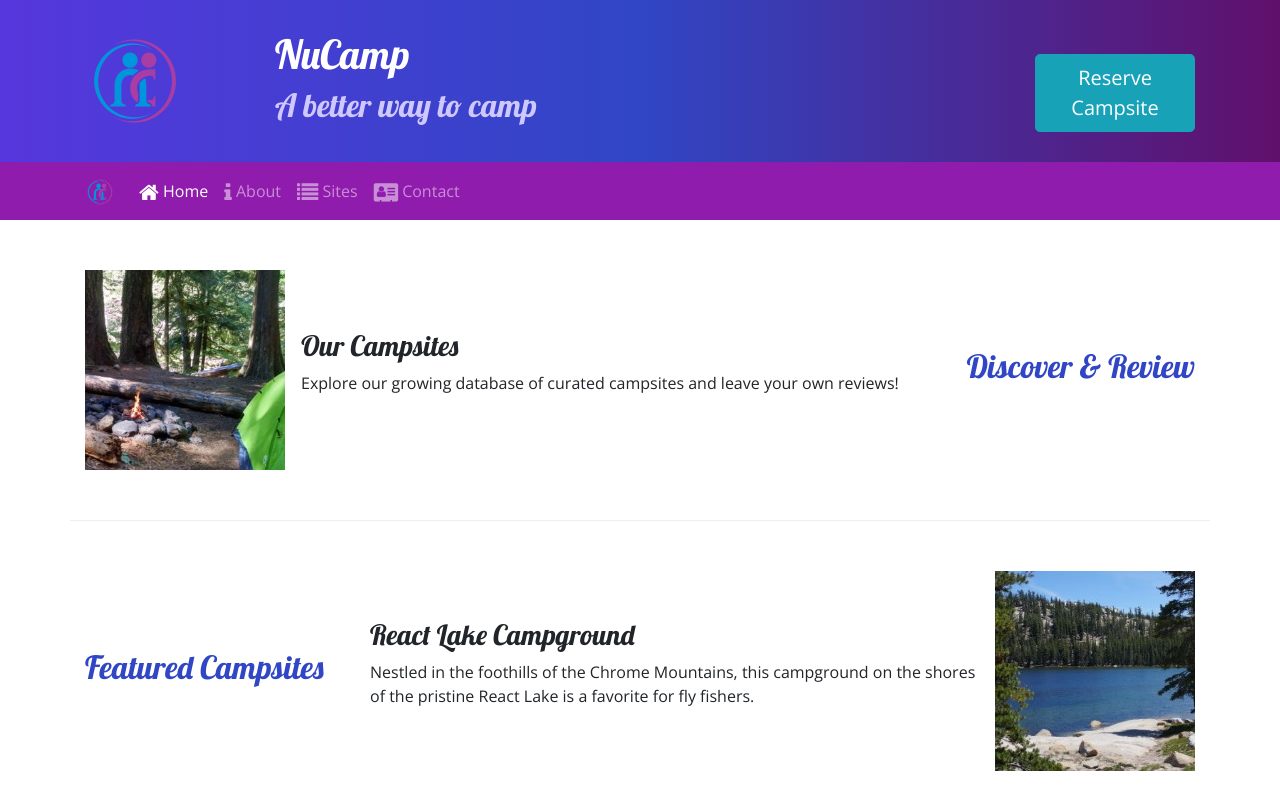
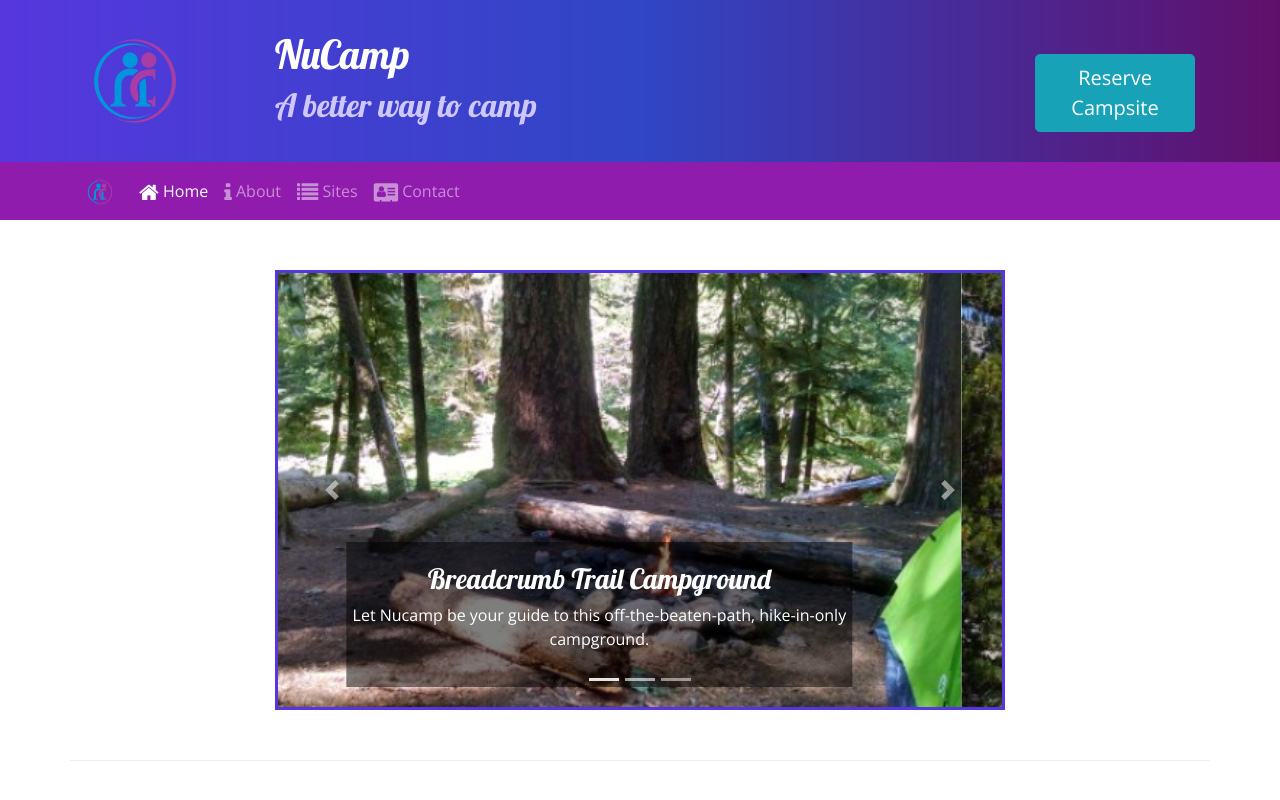
Before and after one commit to Santi-dog/nucamp-bootstrap, a website: page index.html in a window 1280 px wide. Shown: the top 800 px of the page. Drawn offline with nearby package versions, Linux system fonts and the light colour scheme.

Commit message:
12th Commit - Carousel

```diff
--- a/css/styles.css
+++ b/css/styles.css
@@ -32,6 +32,14 @@
     min-height: 200px;
 }
 
-.navbar {
+.navbar-dark {
     background-color: #901CAD;
 }
+
+.carousel-caption {
+    background-color: rgba(0, 0, 0, 0.5);
+}
+
+.carousel {
+    border: solid #5637DD;
+}
--- a/index.html
+++ b/index.html
@@ -56,6 +56,48 @@
     </nav>
 
     <div class="container">
+        <div class="row row-content">
+            <div class="col-md-8 mx-auto">
+                <div id="homeCarousel" class="carousel slide" data-ride="carousel">
+                    <ol class="carousel-indicators">
+                        <li data-target="#homeCarousel" data-slide-to="0" class="active"></li>
+                        <li data-target="#homeCarousel" data-slide-to="1"></li>
+                        <li data-target="#homeCarousel" data-slide-to="2"></li>
+                    </ol>
+                    <div class="carousel-inner">
+                        <div class="carousel-item active">
+                            <img class="d-block w-100" src="img/breadcrumb-trail.jpg" alt="Breadcrumb Trail Campground"/>
+                            <div class="carousel-caption">
+                                <h3>Breadcrumb Trail Campground</h3>
+                                <p class="d-none d-sm-block">Let Nucamp be your guide to this off-the-beaten-path, hike-in-only campground.</p>
+                            </div>
+                        </div>
+                        <div class="carousel-item">
+                            <img class="d-block w-100" src="img/react-lake.jpg" alt="React Lake Campground"/>
+                            <div class="carousel-caption">
+                                <h3>React Lake Campground</h3>
+                                <p class="d-none d-sm-block">Nestled in the foothills of the Chrome Mountains, this campground on the shores of the pristine React Lake is a favorite for fly fishers.</p>
+                            </div>
+                        </div>
+                        <div class="carousel-item">
+                            <img class="d-block w-100" src="img/chrome-river.jpg" alt="Chrome River Campground"/>
+                            <div class="carousel-caption">
+                                <h3>Chrome River Campground</h3>
+                                <p class="d-none d-sm-block">Spend a few sunny days and starry nights beneath a canopy of old-growth firs at this enchanting spot by the Chrome River.</p>
+                            </div>
+                        </div>
+                    </div>
+                    <a class="carousel-control-prev" href="#homeCarousel" role="button" data-slide="prev">
+                        <span class="carousel-control-prev-icon"></span>
+                        <span class="sr-only">Previous</span>
+                    </a>
+                    <a class="carousel-control-next" href="#homeCarousel" role="button" data-slide="next">
+                        <span class="carousel-control-next-icon"></span>
+                        <span class="sr-only">Next</span>
+                    </a>
+                </div>
+            </div>
+        </div>
         <div class="row row-content align-items-center">
             <div class="col-sm-4 order-sm-last col-md-3">
                 <h2 class="text-sm-right">Discover & Review</h2>
--- a/warmup.css
+++ b/warmup.css
@@ -0,0 +1,3 @@
+body {
+    font-family: "Open Sans", sans-serif;
+}
```
